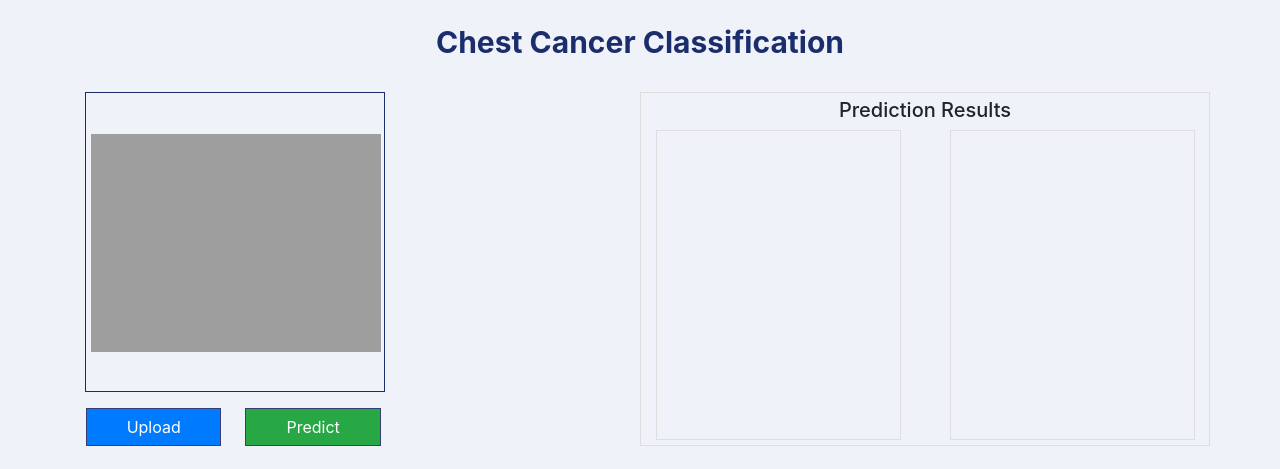
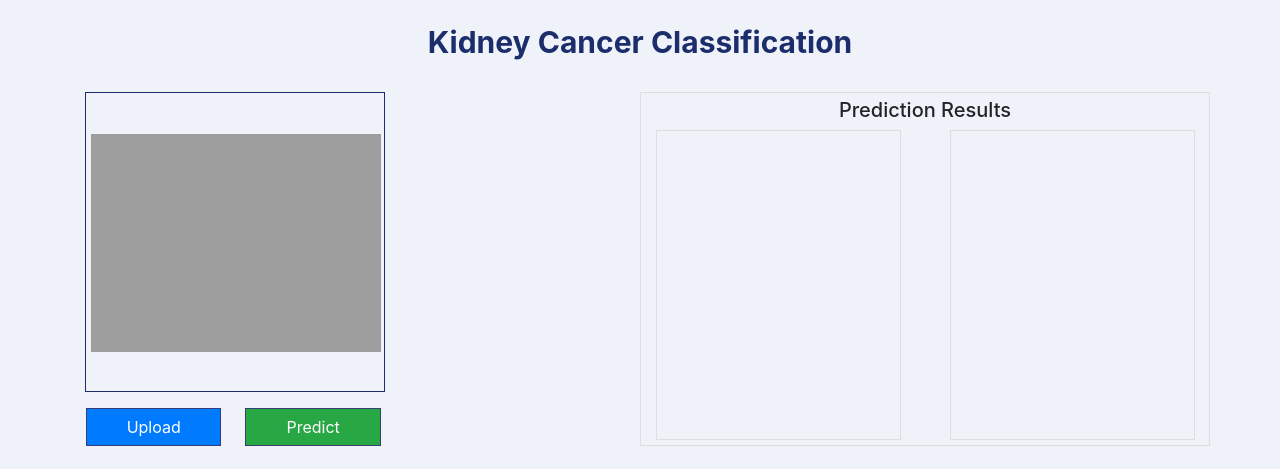
Before and after one commit to chetankharkar21/End-to-End-chest-classification-using-DVC, a Flask app: page / in a window 1280 px wide. Shown: the top 469 px of the page. Run offline with Flask 3, Linux system fonts and the light colour scheme; some libraries are stand-ins or nearby versions.

Commit message:
final changes

```diff
--- a/templates/index.html
+++ b/templates/index.html
@@ -90,7 +90,7 @@
 <body>
     <div class="main container">
 		<section class="iupload">
-			<h3 class="text-center py-4">Chest Cancer Classification</h3>
+			<h3 class="text-center py-4">Kidney Cancer Classification</h3>
 			<div class="row">
 				<div class="img-part col-md-6">
 					<div class="image-part">
```
Also changed, not shown: README.md.
